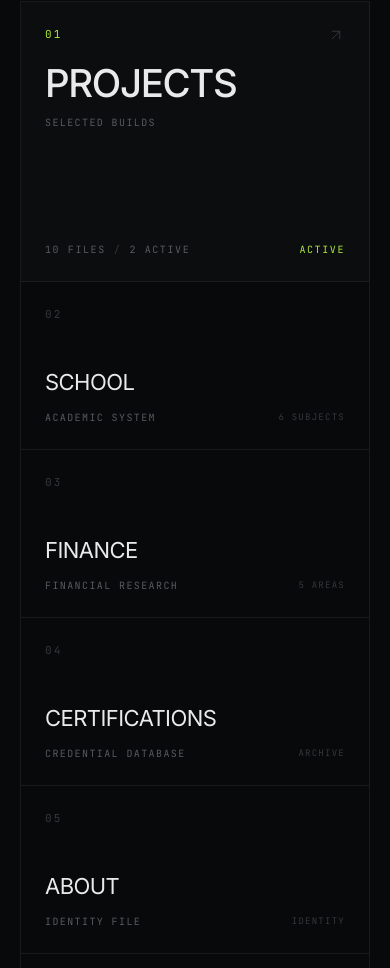
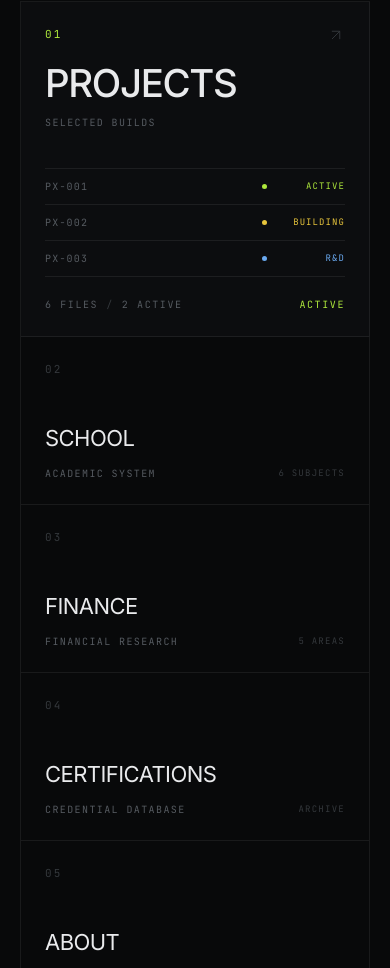
Before and after one commit to viditkhedekar/portfolio, a Next.js app: page / in a window 390 px wide. Shown: the part 1408-2376 px from the top of the page. Built offline with nearby package versions, Linux system fonts and the light colour scheme.

Commit message:
consistent file counts: ModuleNavigation.tsx

```diff
--- a/src/components/ModuleNavigation.tsx
+++ b/src/components/ModuleNavigation.tsx
@@ -7,7 +7,7 @@ import { Label, StatusDot, statusColor } from "@/components/ui";
 function moduleMeta(id: string): string {
   switch (id) {
     case "projects":
-      return `${projectStats.total} FILES`;
+      return `${projectStats.indexed} FILES`;
     case "school":
       return "6 SUBJECTS";
     case "finance":
@@ -67,7 +67,7 @@ export function ModuleNavigation() {
 
           {/* File preview strip */}
           <div className="mt-10">
-            <ul className="hidden border-t border-[var(--vk-line)] sm:block">
+            <ul className="border-t border-[var(--vk-line)]">
               {liveProjects.slice(0, 3).map((p) => (
                 <li
                   key={p.id}
@@ -76,9 +76,10 @@ export function ModuleNavigation() {
                   <span className="vk-mono w-[54px] shrink-0 text-[10px] tracking-[0.12em] text-[var(--vk-fg-faint)]">
                     {p.id}
                   </span>
-                  <span className="vk-mono flex-1 truncate text-[10px] tracking-[0.12em] text-[var(--vk-fg-ghost)]">
+                  <span className="vk-mono hidden flex-1 truncate text-[10px] tracking-[0.12em] text-[var(--vk-fg-ghost)] sm:block">
                     {p.name}
                   </span>
+                  <span className="flex-1 sm:hidden" />
                   <StatusDot status={p.status} />
                   <span
                     className="vk-mono w-[62px] shrink-0 text-right text-[9px] tracking-[0.12em]"
@@ -92,7 +93,7 @@ export function ModuleNavigation() {
 
             <div className="mt-5 flex items-center justify-between">
               <span className="vk-mono text-[10px] tracking-[0.16em] text-[var(--vk-fg-faint)]">
-                {projectStats.total} FILES
+                {projectStats.indexed} FILES
                 <span className="mx-2 text-[var(--vk-fg-ghost)]">/</span>
                 {projectStats.active} ACTIVE
               </span>
```
